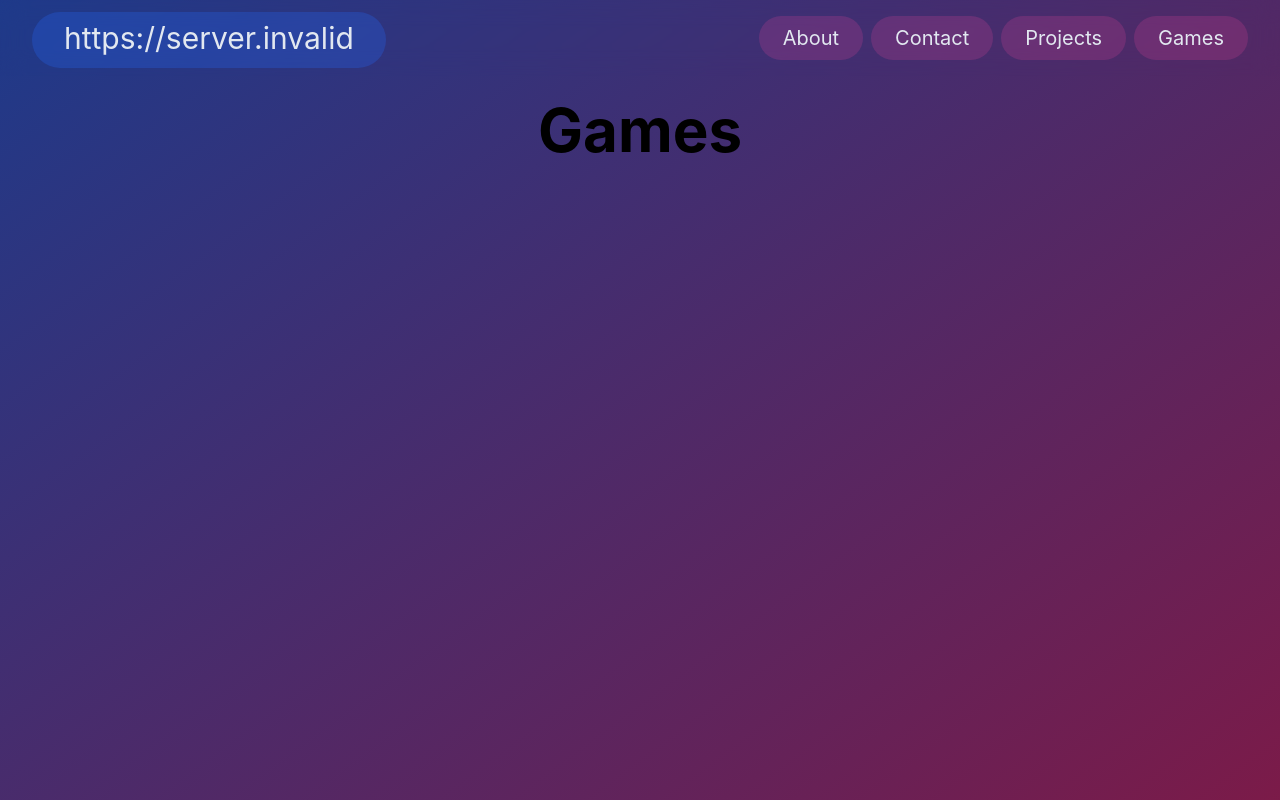
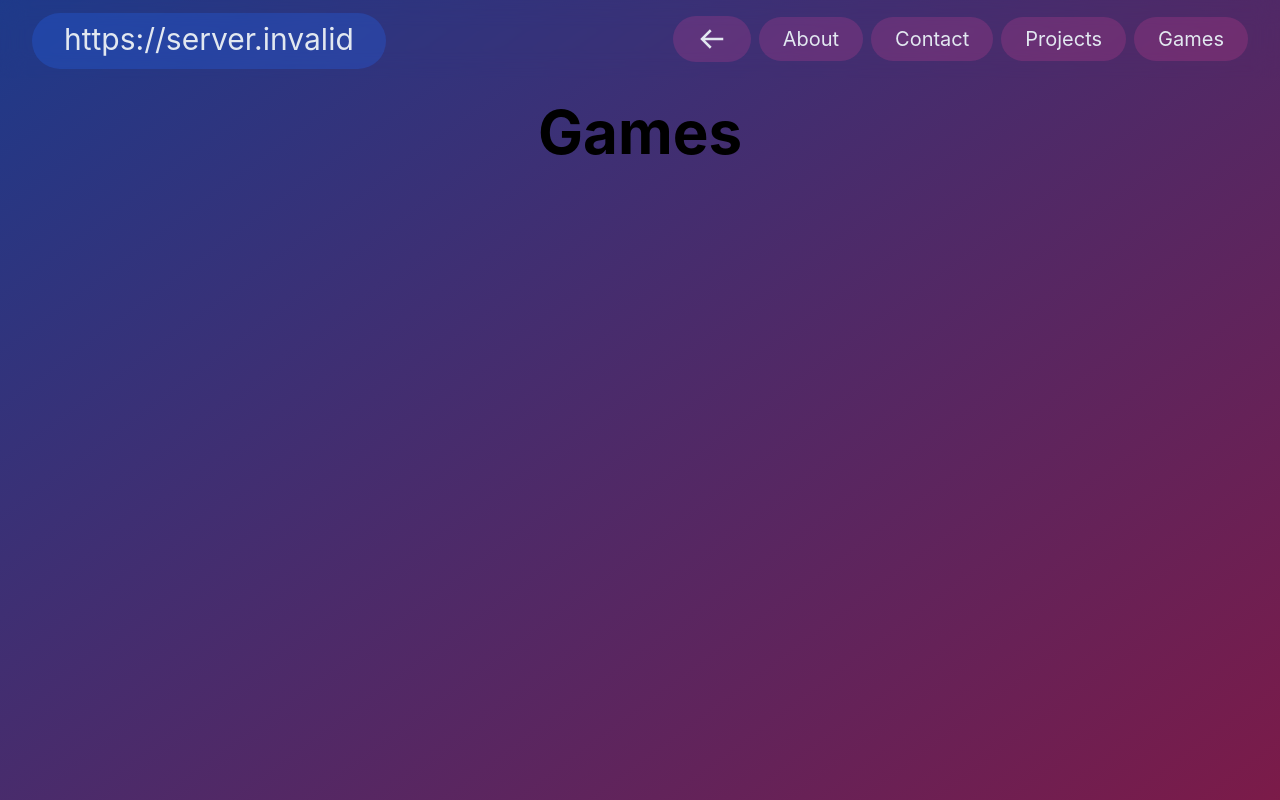
Before and after one commit to WraithWinterly/aydens.net, a Next.js app: page /games in a window 1280 px wide. Shown: the top 800 px of the page. Built offline with nearby package versions, Linux system fonts and the light colour scheme; no server answers; what prettier-plugin-tailwindcss would draw is missing.

Commit message:
Header functional changes

```diff
--- a/src/components/header.tsx
+++ b/src/components/header.tsx
@@ -1,7 +1,9 @@
 import Link from "next/link";
-import Router from "next/router";
+import { useRouter } from "next/router";
+import { BiArrowBack } from "react-icons/bi";
 
 export default function Header() {
+  const router = useRouter();
   return (
     <>
       <header className="relative flex w-full justify-between py-4 px-8 text-center backdrop-blur-md">
@@ -13,20 +15,37 @@ export default function Header() {
               {process.env.NEXT_PUBLIC_URL}
             </a>
           </div>
-          <ul className="flex gap-2">
-            <li className="header-link" onClick={() => Router.push("/about")}>
-              About
+          <ul className="flex shrink-0 items-center gap-2">
+            {router.pathname != "/" && (
+              <Link
+                href={"/"}
+                className="animate-in fade-in slide-in-from-right-10 duration-300">
+                <BiArrowBack
+                  size={30}
+                  className="header-link h-full w-full px-6"
+                />
+              </Link>
+            )}
+
+            <li className="header-link">
+              <Link href={"/about"} className="text-inherit">
+                About
+              </Link>
             </li>
-            <li className="header-link" onClick={() => Router.push("/contact")}>
-              Contact
+            <li className="header-link">
+              <Link href={"/contact"} className="text-inherit">
+                Contact
+              </Link>
             </li>
-            <li
-              className="header-link"
-              onClick={() => Router.push("/projects")}>
-              Projects
+            <li className="header-link">
+              <Link href={"/projects"} className="text-inherit">
+                Projects
+              </Link>
             </li>
-            <li className="header-link" onClick={() => Router.push("/games")}>
-              Games
+            <li className="header-link">
+              <Link href={"/games"} className="text-inherit">
+                Games
+              </Link>
             </li>
           </ul>
         </div>
```
